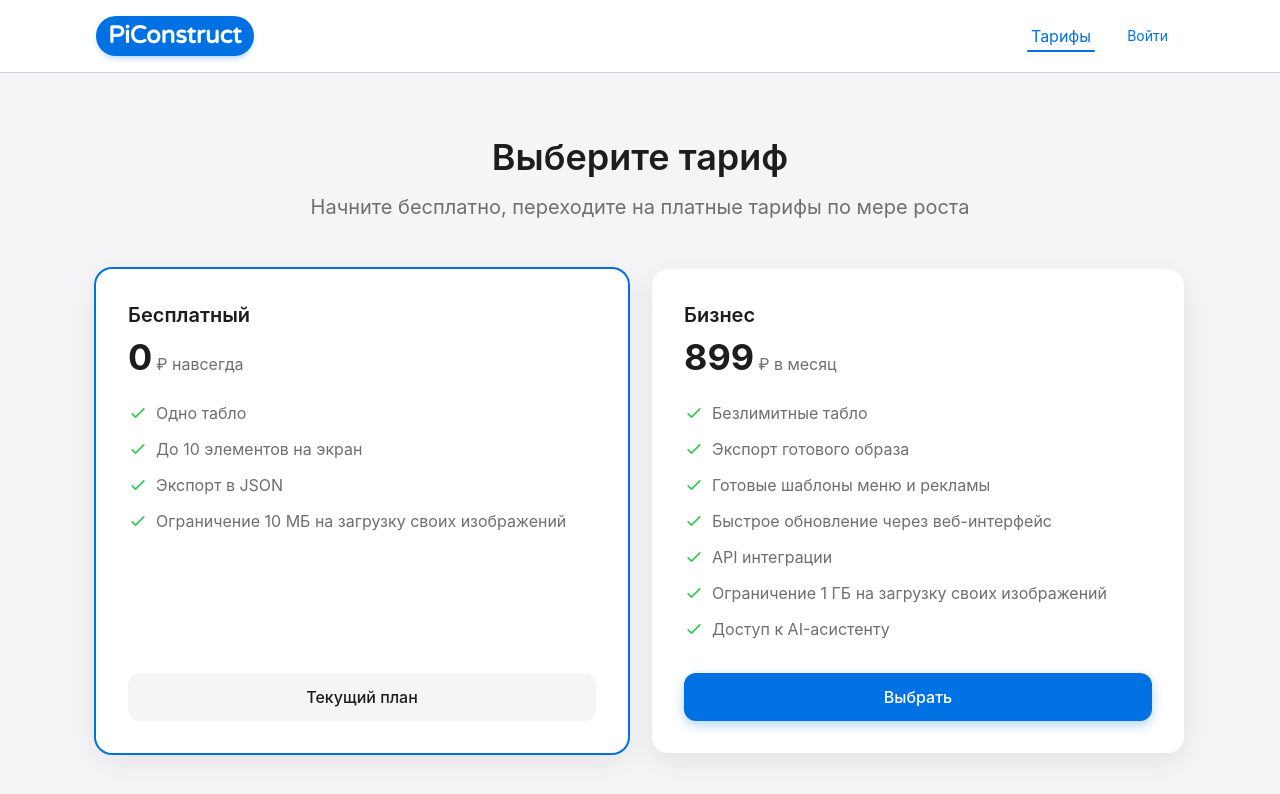
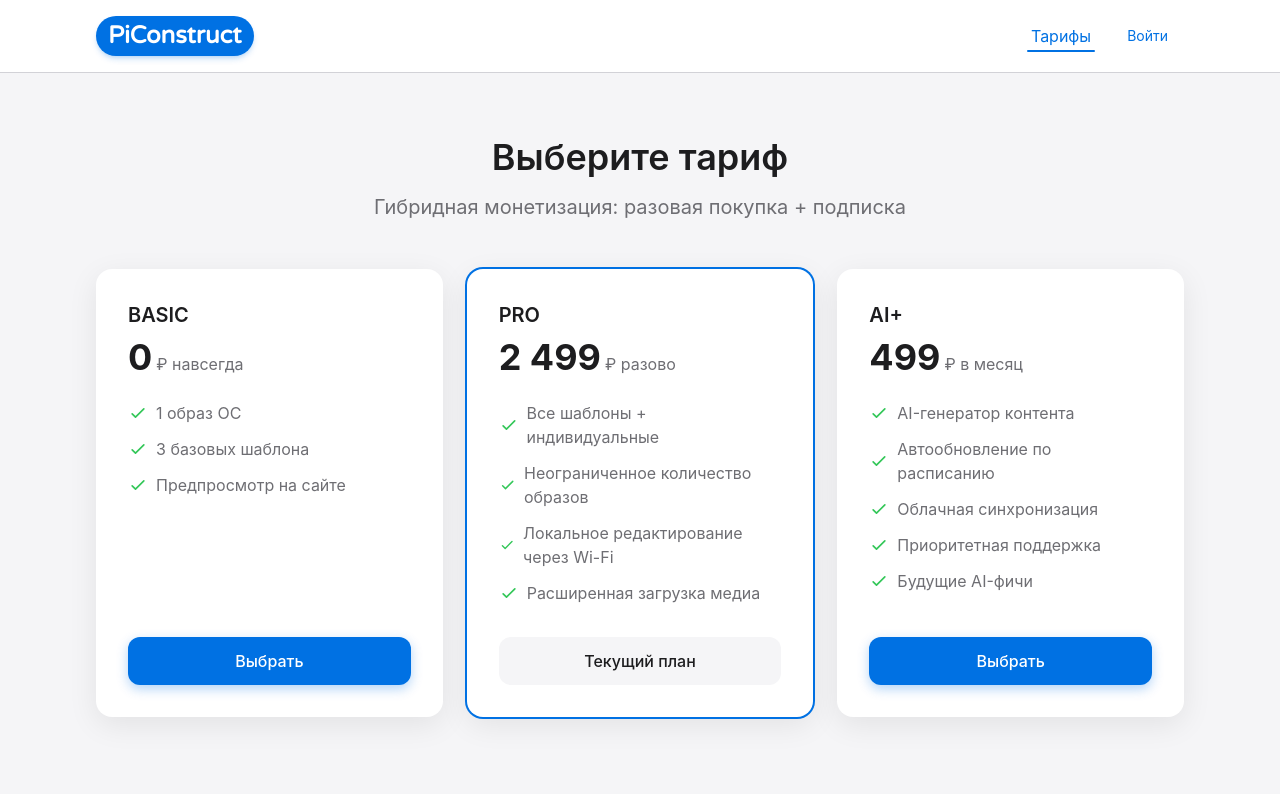
Before and after one commit to Eaglet12IQ/startup-team-1, a React (Vite) app in the folder frontend/vite-project/: page /pricing in a window 1280 px wide. Shown: the top 794 px of the page. Built offline with nearby package versions, Linux system fonts and the light colour scheme; no server answers.

Commit message:
feat: add AI+ tier to pricing page, mark PRO as current

```diff
--- a/frontend/vite-project/src/pages/Pricing.tsx
+++ b/frontend/vite-project/src/pages/Pricing.tsx
@@ -2,27 +2,37 @@ import { PageTransition } from '../components/PageTransition';
 
 const plans = [
   {
-    name: 'Бесплатный',
+    name: 'BASIC',
     price: '0',
     period: 'навсегда',
-    features: ['Одно табло', 'До 10 элементов на экран', 'Экспорт в JSON', 'Ограничение 10 МБ на загрузку своих изображений'],
+    features: ['1 образ ОС', '3 базовых шаблона', 'Предпросмотр на сайте'],
+    current: false,
+  },
+  {
+    name: 'PRO',
+    price: '2 499',
+    period: 'разово',
+    features: [
+      'Все шаблоны + индивидуальные',
+      'Неограниченное количество образов',
+      'Локальное редактирование через Wi-Fi',
+      'Расширенная загрузка медиа',
+    ],
     current: true,
   },
   {
-    name: 'Бизнес',
-    price: '899',
+    name: 'AI+',
+    price: '499',
     period: 'в месяц',
     features: [
-      'Безлимитные табло',
-      'Экспорт готового образа',
-      'Готовые шаблоны меню и рекламы',
-      'Быстрое обновление через веб-интерфейс',
-      'API интеграции',
-      'Ограничение 1 ГБ на загрузку своих изображений',
-      'Доступ к AI-асистенту'
+      'AI-генератор контента',
+      'Автообновление по расписанию',
+      'Облачная синхронизация',
+      'Приоритетная поддержка',
+      'Будущие AI-фичи',
     ],
     current: false,
-  }
+  },
 ];
 
 export function Pricing() {
@@ -35,11 +45,11 @@ export function Pricing() {
                 Выберите тариф
               </h2>
               <p className="text-base sm:text-xl text-[#6e6e73]">
-                Начните бесплатно, переходите на платные тарифы по мере роста
+                Гибридная монетизация: разовая покупка + подписка
               </p>
             </div>
 
-            <div className="grid grid-cols-1 md:grid-cols-2 gap-4 sm:gap-6">
+            <div className="grid grid-cols-1 md:grid-cols-3 gap-4 sm:gap-6">
               {plans.map((plan) => (
                   <div
                       key={plan.name}
```
